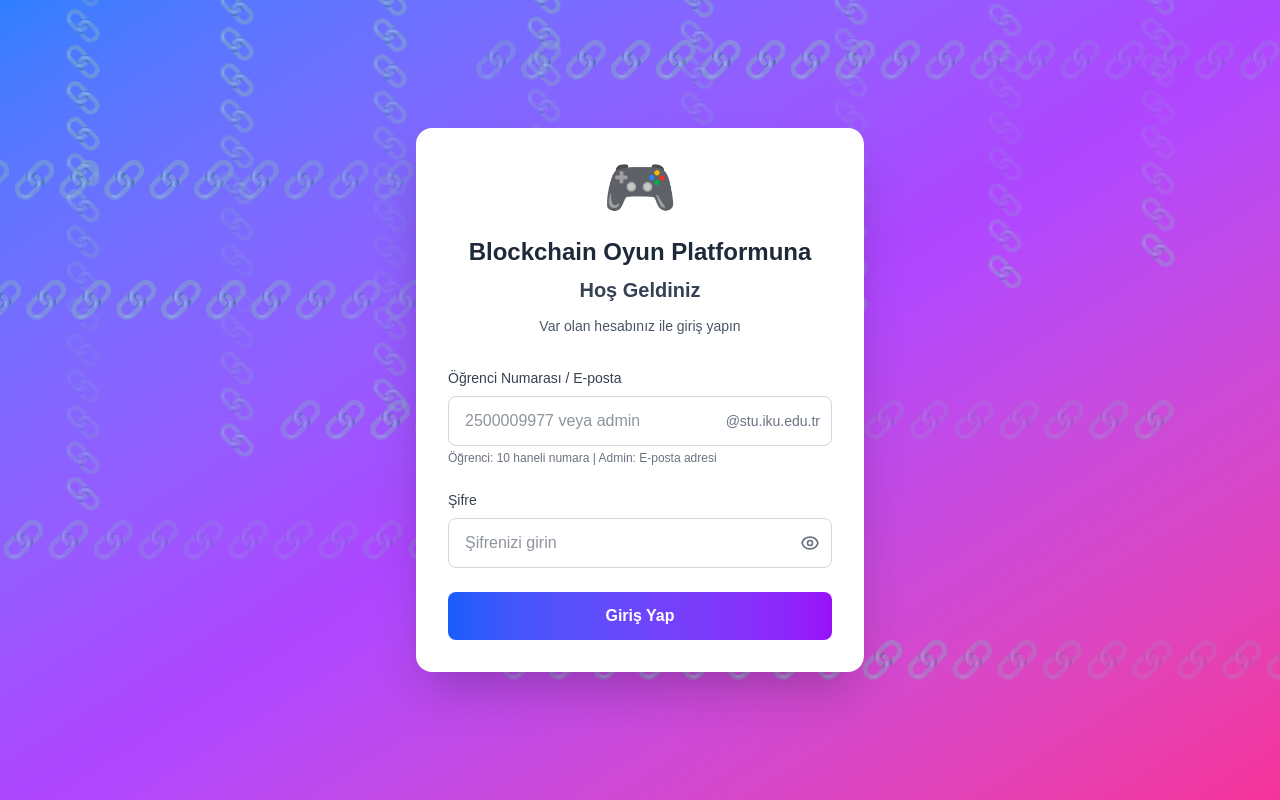
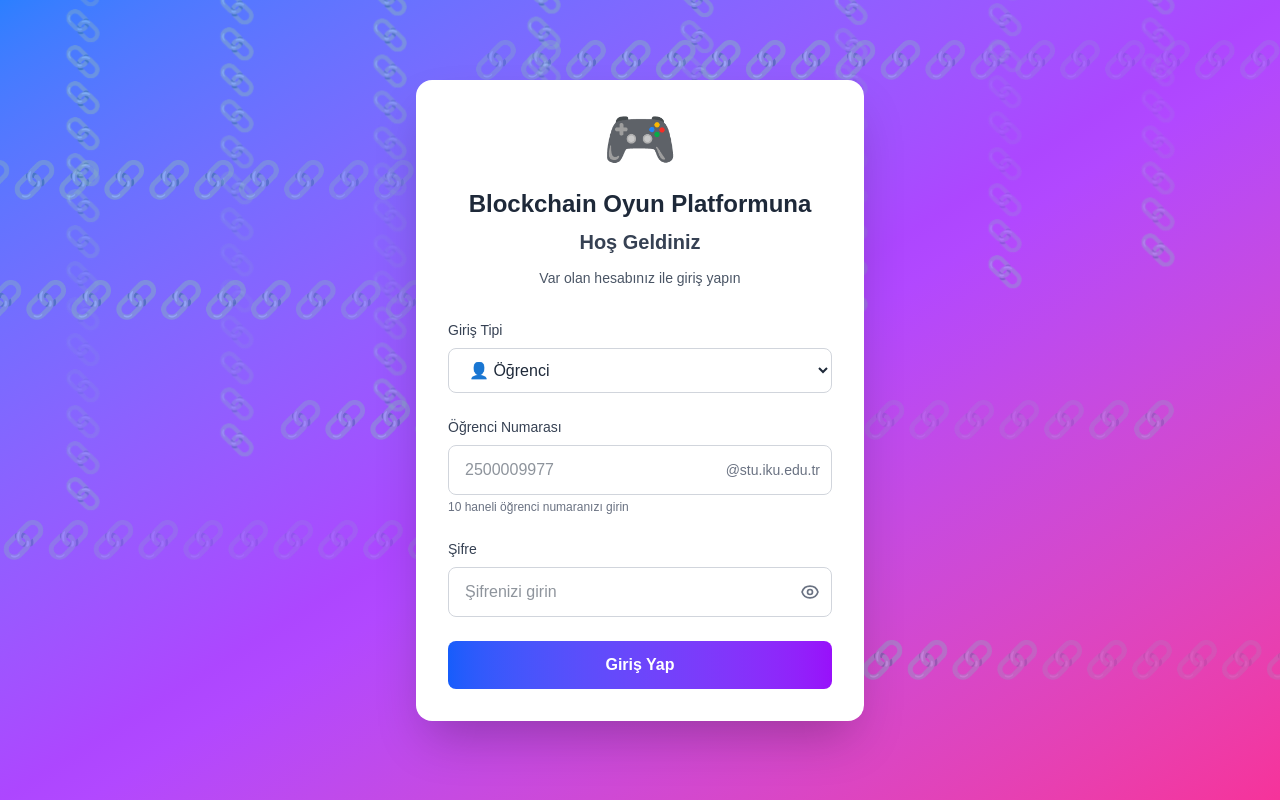
Before and after one commit to HulusiGiray/blockchain-game-platform, a Next.js app: page /login in a window 1280 px wide. Built offline with nearby package versions, Linux system fonts and the light colour scheme.

Commit message:
feat: Add login type selector (Student/Admin) for different input validation

```diff
--- a/src/app/(auth)/login/page.tsx
+++ b/src/app/(auth)/login/page.tsx
@@ -11,17 +11,24 @@
   const [error, setError] = useState('')
   const [loading, setLoading] = useState(false)
   const [showPassword, setShowPassword] = useState(false)
+  const [loginType, setLoginType] = useState<'STUDENT' | 'ADMIN'>('STUDENT')
 
   const handleSubmit = async (e: React.FormEvent) => {
     e.preventDefault()
     setError('')
 
-    // E-posta veya öğrenci numarası kontrolü
-    const isEmail = studentNumber.includes('@')
-
-    if (!isEmail && !/^[0-9]{10}$/.test(studentNumber)) {
-      setError('Öğrenci numarası 10 haneli olmalıdır veya geçerli bir e-posta girin')
-      return
+    // Giriş tipi kontrolü
+    if (loginType === 'STUDENT') {
+      if (!/^[0-9]{10}$/.test(studentNumber)) {
+        setError('Öğrenci numarası 10 haneli olmalıdır')
+        return
+      }
+    } else {
+      // Admin için e-posta kontrolü
+      if (!studentNumber.includes('@')) {
+        setError('Geçerli bir e-posta adresi girin')
+        return
+      }
     }
 
     setLoading(true)
@@ -165,9 +172,28 @@
         </div>
 
         <form onSubmit={handleSubmit} className="space-y-6">
+          {/* Giriş Tipi Seçimi */}
           <div>
             <label className="block text-sm font-medium text-gray-700 mb-2">
-              Öğrenci Numarası / E-posta
+              Giriş Tipi
+            </label>
+            <select
+              value={loginType}
+              onChange={(e) => {
+                setLoginType(e.target.value as 'STUDENT' | 'ADMIN')
+                setStudentNumber('') // Formu temizle
+              }}
+              className="w-full px-3 sm:px-4 py-2 sm:py-3 border border-gray-300 rounded-lg focus:ring-2 focus:ring-blue-500 focus:border-transparent outline-none transition text-gray-800 text-sm sm:text-base"
+            >
+              <option value="STUDENT">👤 Öğrenci</option>
+              <option value="ADMIN">👑 Admin</option>
+            </select>
+          </div>
+
+          {/* Kullanıcı Adı/E-posta */}
+          <div>
+            <label className="block text-sm font-medium text-gray-700 mb-2">
+              {loginType === 'STUDENT' ? 'Öğrenci Numarası' : 'E-posta Adresi'}
             </label>
             <div className="relative">
               <input
@@ -175,25 +201,28 @@
                 value={studentNumber}
                 onChange={(e) => {
                   const value = e.target.value
-                  // @ varsa direkt kabul et (admin), yoksa sadece rakam (öğrenci)
-                  if (value.includes('@')) {
+                  if (loginType === 'STUDENT') {
+                    // Sadece rakam kabul et
+                    setStudentNumber(value.replace(/\D/g, '').slice(0, 10))
+                  } else {
+                    // Her şeyi kabul et
                     setStudentNumber(value)
-                  } else {
-                    setStudentNumber(value.replace(/\D/g, '').slice(0, 10))
                   }
                 }}
                 className="w-full px-3 sm:px-4 py-2 sm:py-3 pr-32 sm:pr-48 border border-gray-300 rounded-lg focus:ring-2 focus:ring-blue-500 focus:border-transparent outline-none transition text-gray-800 text-sm sm:text-base"
-                placeholder="2500009977 veya admin@email.com"
+                placeholder={loginType === 'STUDENT' ? '2500009977' : 'admin@email.com'}
                 required
               />
-              {!studentNumber.includes('@') && (
+              {loginType === 'STUDENT' && (
                 <div className="absolute right-2 sm:right-3 top-1/2 -translate-y-1/2 text-gray-500 text-xs sm:text-sm pointer-events-none">
                   @stu.iku.edu.tr
                 </div>
               )}
             </div>
             <p className="text-xs text-gray-500 mt-1">
-              Öğrenci: 10 haneli numara | Admin: E-posta adresi
+              {loginType === 'STUDENT'
+                ? '10 haneli öğrenci numaranızı girin'
+                : 'Tam e-posta adresinizi girin (örn: y.altunel@iku.edu.tr)'}
             </p>
           </div>
 
```
